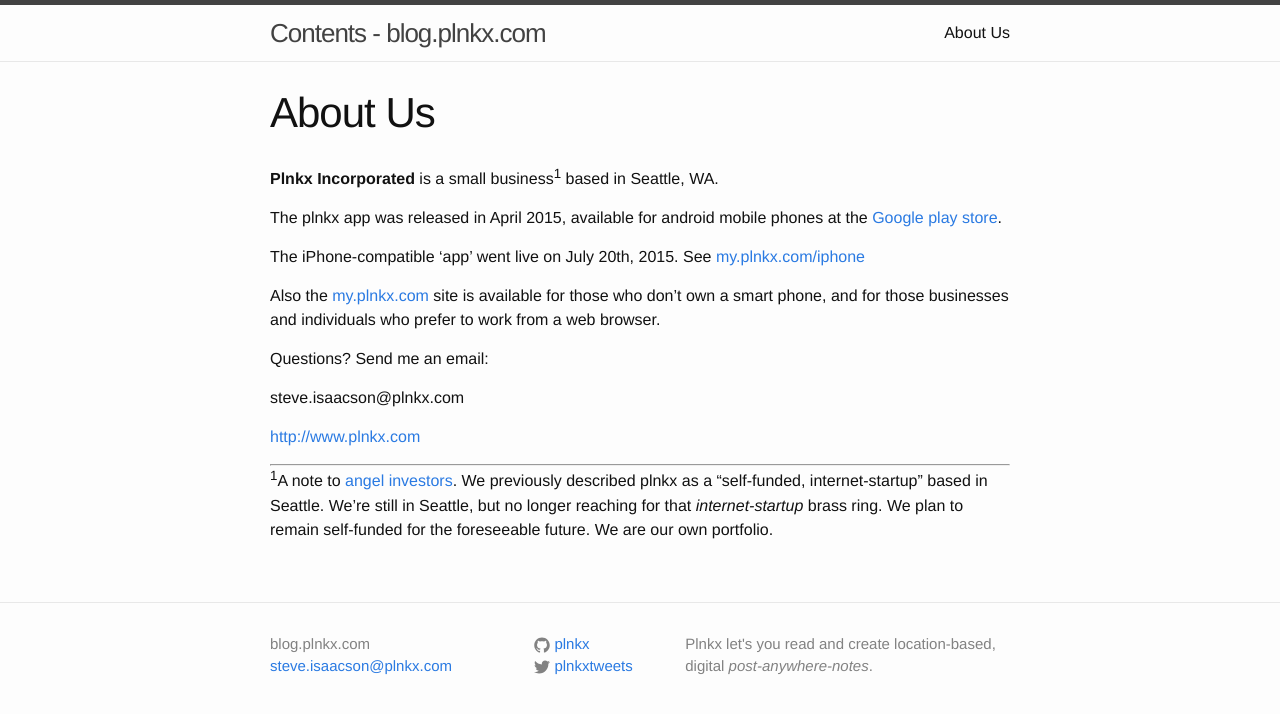
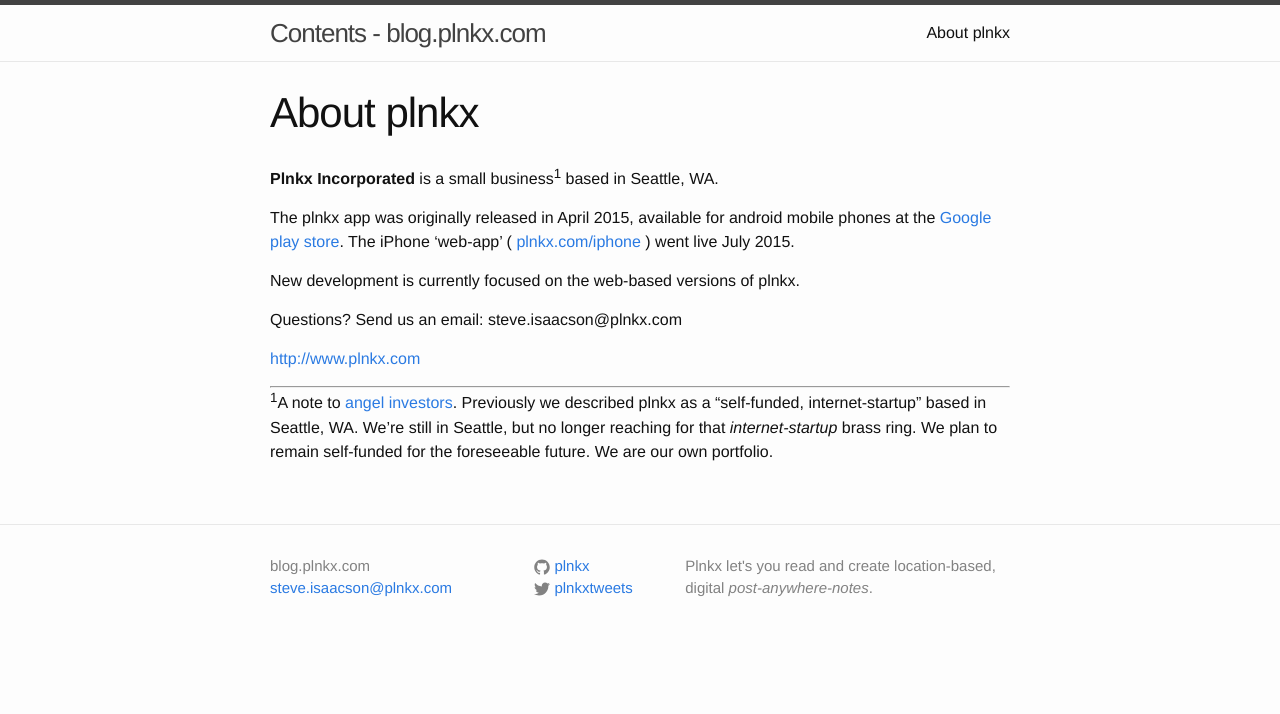
Before and after one commit to plnkx/blog, a Jekyll site: the page built from about.md, in a window 1280 px wide. Shown: the top 714 px of the page. Built offline with Jekyll 4.4.1, drawn with Linux system fonts in a browser that asks for light colours.

Commit message:
- Gemfile.lock    - incremental update
 - _posts/2015-05-28-proof-of-concept.markdown
   - remove single-quotes from title

 - about.md
   - Reworked slightly

```diff
--- a/_posts/2015-05-28-proof-of-concept.markdown
+++ b/_posts/2015-05-28-proof-of-concept.markdown
@@ -1,6 +1,6 @@
 ---
 layout: post
-title: A 'Rick Steves' Proof-of-concept?
+title: A Rick Steves Proof-of-concept
 date: Thu May 28 21:57:49 PDT 2015
 ---
 
--- a/about.md
+++ b/about.md
@@ -1,35 +1,32 @@
 ---
 layout: page
-title: About Us
+title: About plnkx
 permalink: /about/
 ---
 
-
 **Plnkx Incorporated** is a small business<sup>1</sup> based in Seattle, WA.
 
-The plnkx app was released in April 2015, available for android
-mobile phones at the [Google play
-store](https://play.google.com/store/search?q=plnkx).
-
-The iPhone-compatible 'app' went live on July 20th, 2015.
-See [my.plnkx.com/iphone](http://my.plnkx.com/iphone)
 
 
-Also the [my.plnkx.com](http://my.plnkx.com) site is available for
-those who don't own a smart phone, and for those businesses and
-individuals who prefer to work from a web browser.
 
-Questions? Send me an email:
+The plnkx app was originally released in April 2015, available for
+android mobile phones at the [Google play
+store](https://play.google.com/store/search?q=plnkx).
+The iPhone 'web-app' ( [plnkx.com/iphone](http://plnkx.com/iphone) )
+went live July 2015.
 
-steve.isaacson@plnkx.com
+New development is currently focused on the web-based versions of
+plnkx.
+
+Questions? Send us an email: steve.isaacson@plnkx.com
 
 [http://www.plnkx.com](http://www.plnkx.com)
 
 
 ----
 
-<sup>1</sup>A note to [angel investors](https://en.wikipedia.org/wiki/Angel_investor). We previously described plnkx as a
-"self-funded, internet-startup" based in Seattle. We're still in
-Seattle, but no longer reaching for that *internet-startup*
-brass ring. We plan to remain self-funded for the foreseeable future.
-We are our own portfolio.
+<sup>1</sup>A note to [angel investors](https://en.wikipedia.org/wiki/Angel_investor). Previously we described plnkx as a
+"self-funded, internet-startup" based in Seattle, WA. We're still in
+Seattle, but no longer reaching for that *internet-startup* brass ring.
+We plan to remain self-funded for the foreseeable future. We are our
+own portfolio.
```
Also changed, not shown: Gemfile.lock.
